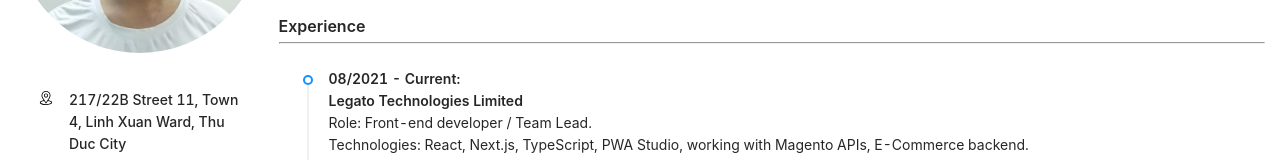
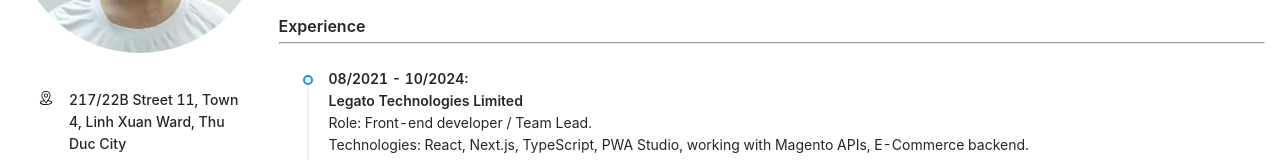
Before and after one commit to ngtankhoa/next-cv, a Next.js app: page / in a window 1280 px wide. Shown: the part 255-415 px from the top of the page. Built offline with nearby package versions, Linux system fonts and the light colour scheme.

Commit message:
update end time at Legato

```diff
--- a/containers/experience/experience.tsx
+++ b/containers/experience/experience.tsx
@@ -12,7 +12,7 @@ export function Experience() {
           // label='06/2020 - Current'
           >
             <Text strong>
-              08/2021 - Current:
+              08/2021 - 10/2024:
               <br />
               Legato Technologies Limited
             </Text>
@@ -98,7 +98,7 @@ export function Experience() {
           // label='09/2018 - 09 2019'
           >
             <Text strong>
-              09/2018 - 09 2019
+              09/2018 - 09/2019
               <br />
               First Interactive Technology
             </Text>
```
Also changed, not shown: next-env.d.ts.
